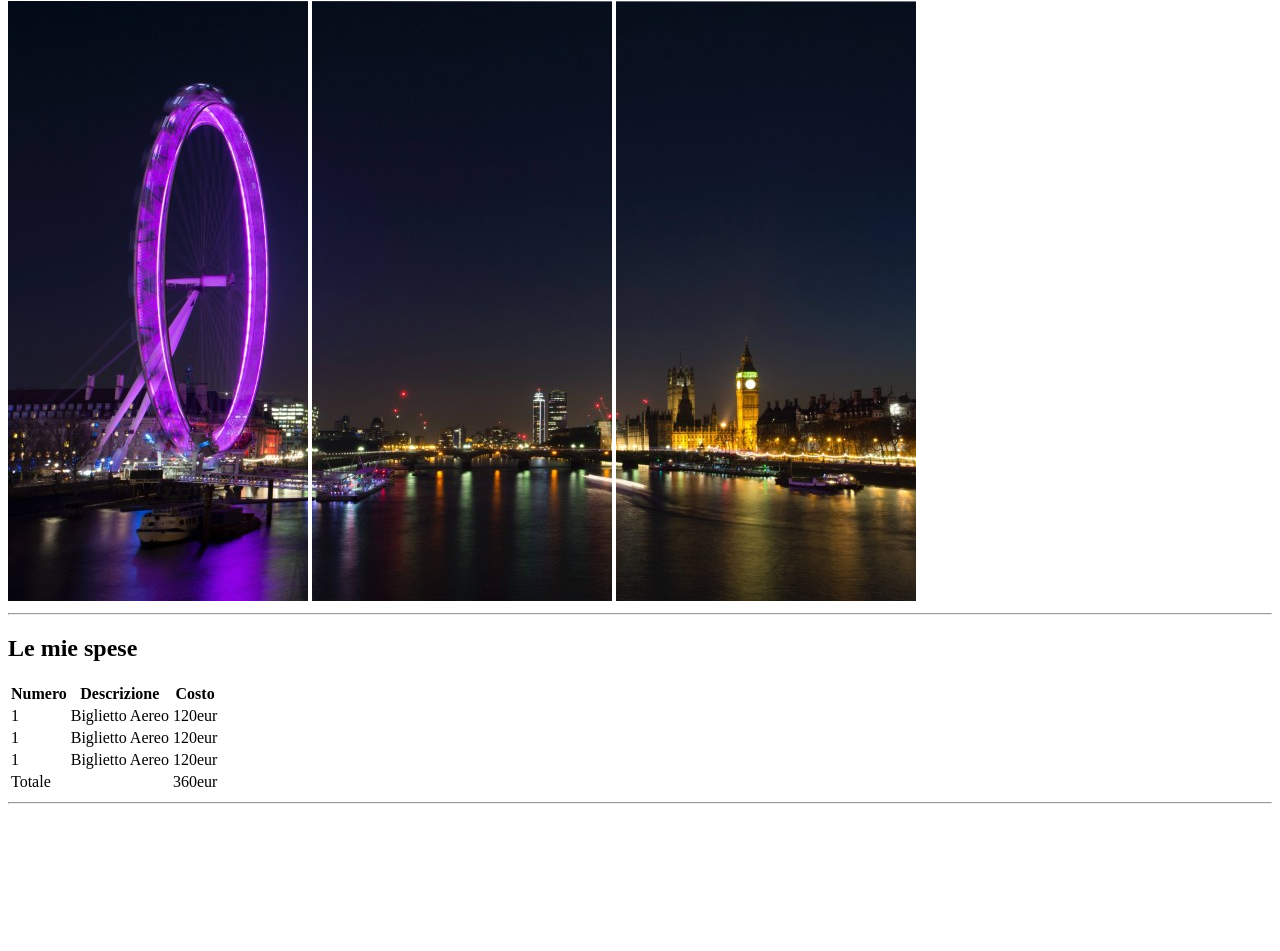
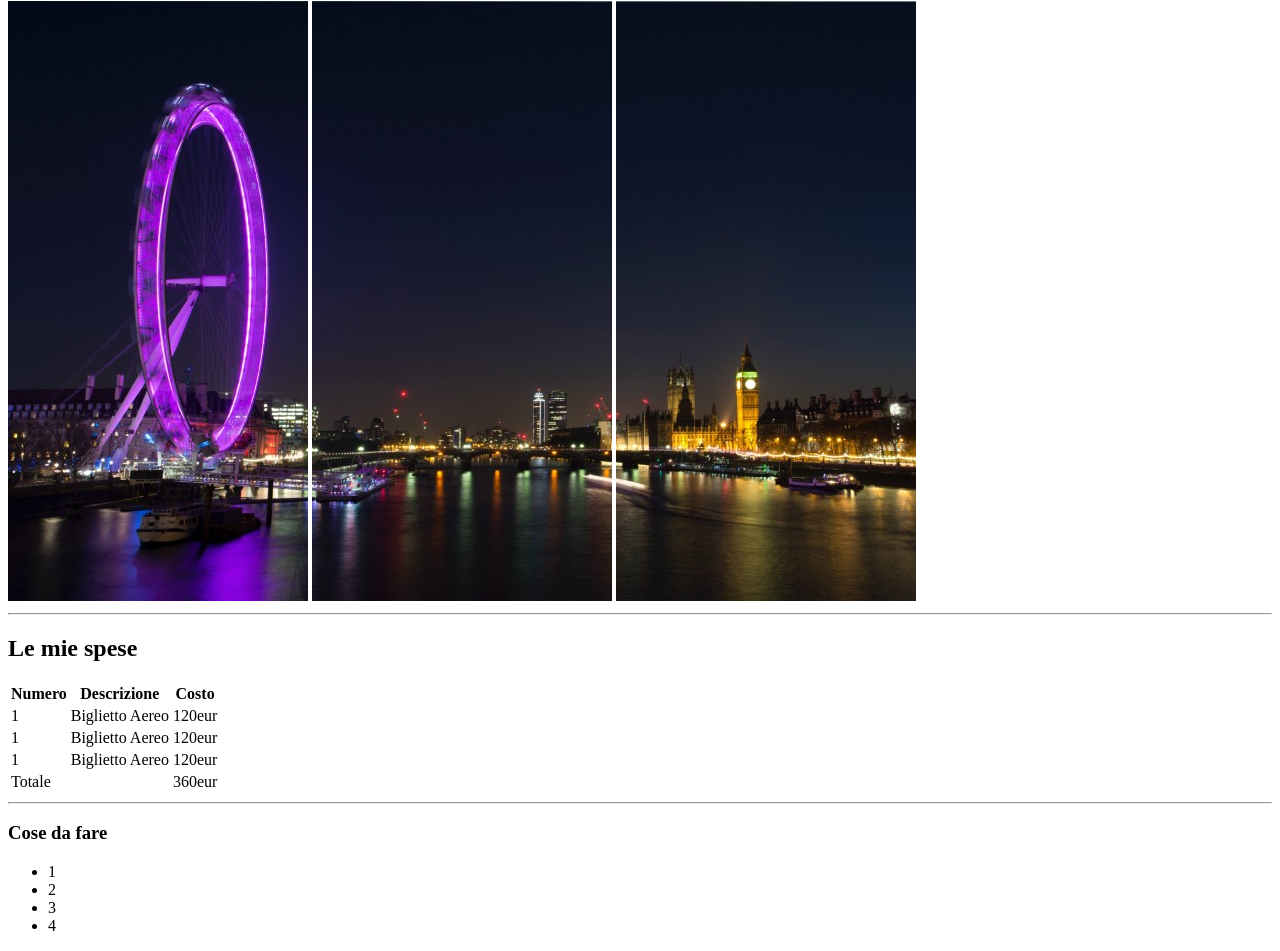
Before and after one commit to Osnago-L/html-london-trip, a plain HTML site: page index.html in a window 1280 px wide. Shown: the part 79-1030 px from the top of the page. Before the commit the page ends 891 px from the top, so only its background shows below. Drawn offline with Linux system fonts and the light colour scheme.

Commit message:
Whattodo list

```diff
--- a/index.html
+++ b/index.html
@@ -33,6 +33,15 @@
         </table>
         <hr>
 
+        <!-- lista cose da fare -->
+        <h3>Cose da fare</h3>
+        <ul>
+            <li>1</li>
+            <li>2</li>
+            <li>3</li>
+            <li>4</li>
+        </ul>
+
 
 
     </main>
```
